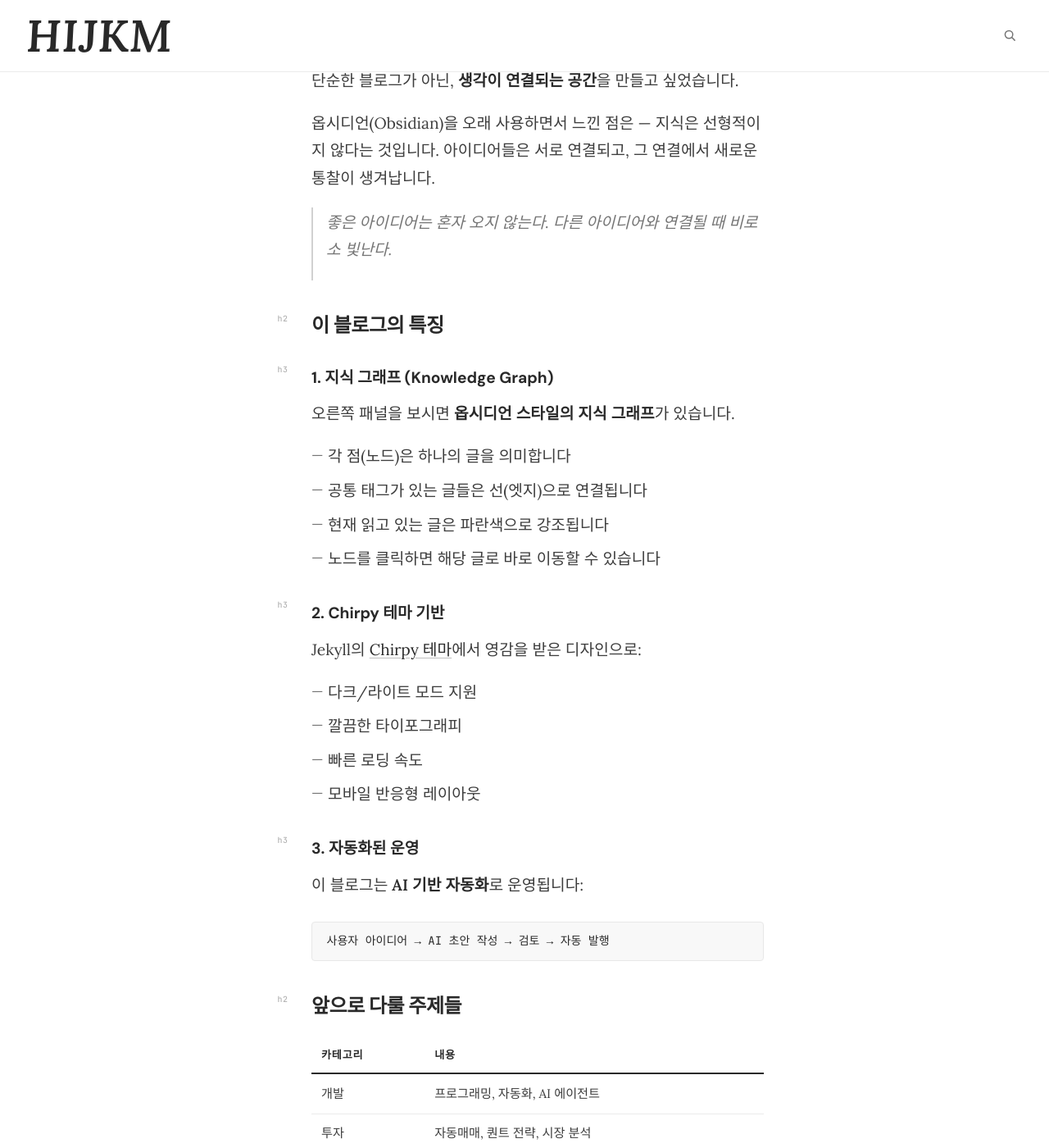
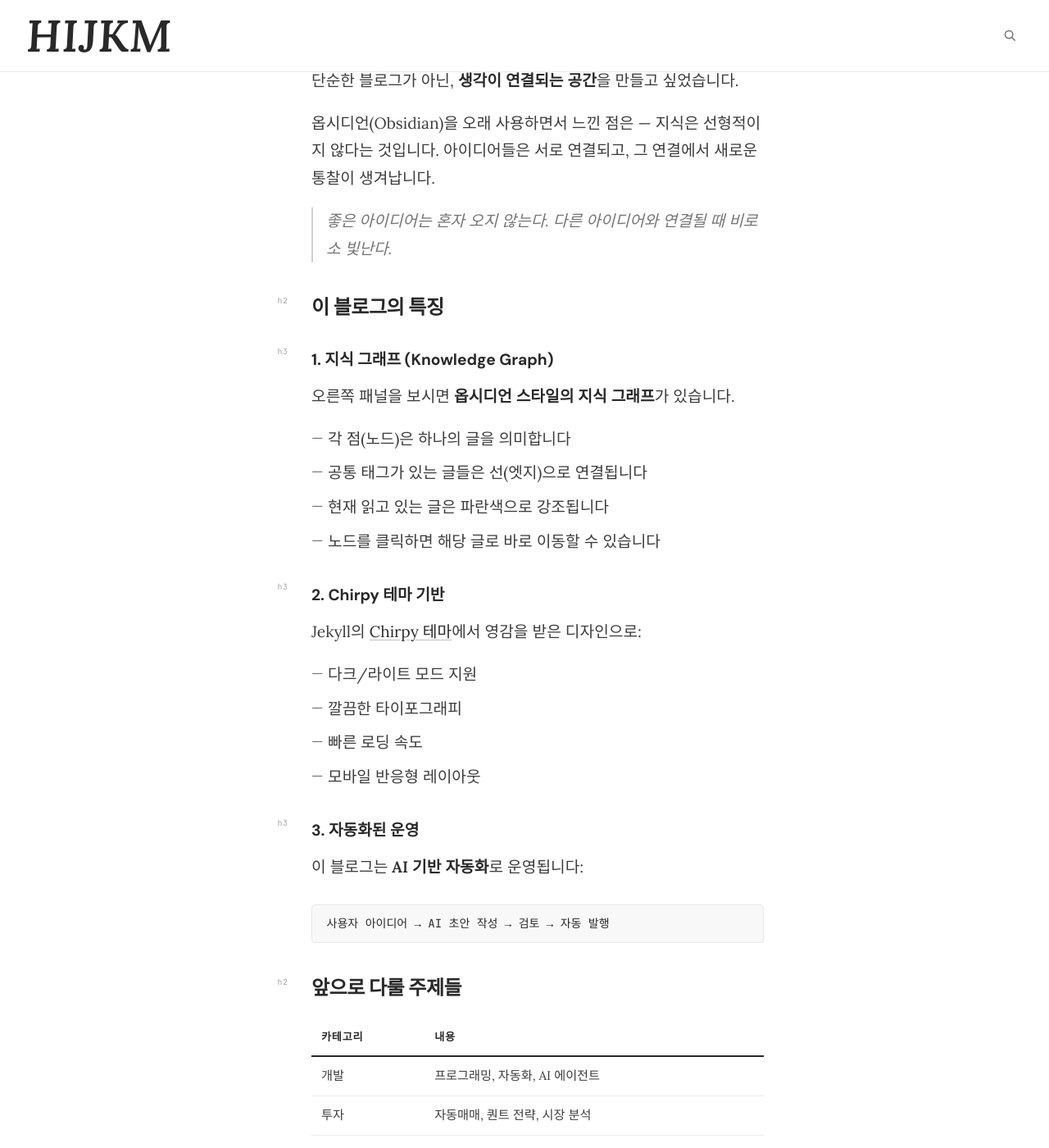
Before and after one commit to HIJKM/HIJKM.github.io, a Jekyll site: the page built from _posts/2026-03-21-welcome-to-my-knowledge-garden.md, in a window 1280 px wide and 1400 px high, scrolled down 331 px. Shown: the whole window at 82% size. Built offline with Jekyll 4.4.1, drawn with Linux system fonts in a browser that asks for light colours; nearby versions of some CDN libraries.

Commit message:
fix: remove extra height in blockquote (p margin reset)
Co-Authored-By: Claude Sonnet 4.6 <noreply@anthropic.com>

```diff
--- a/assets/css/main.css
+++ b/assets/css/main.css
@@ -427,11 +427,13 @@ img { max-width: 100%; display: block; }
 /* 인용 */
 .post-content blockquote {
   margin: 1.1rem 0;
-  padding: 0.1rem 0 0.1rem 1rem;
+  padding: 0 0 0 1rem;
   border-left: 2px solid rgba(0,0,0,0.18);
   font-style: italic;
   color: var(--ink-muted);
 }
+
+.post-content blockquote p { margin: 0; }
 
 /* 표 */
 .post-content table {
```
